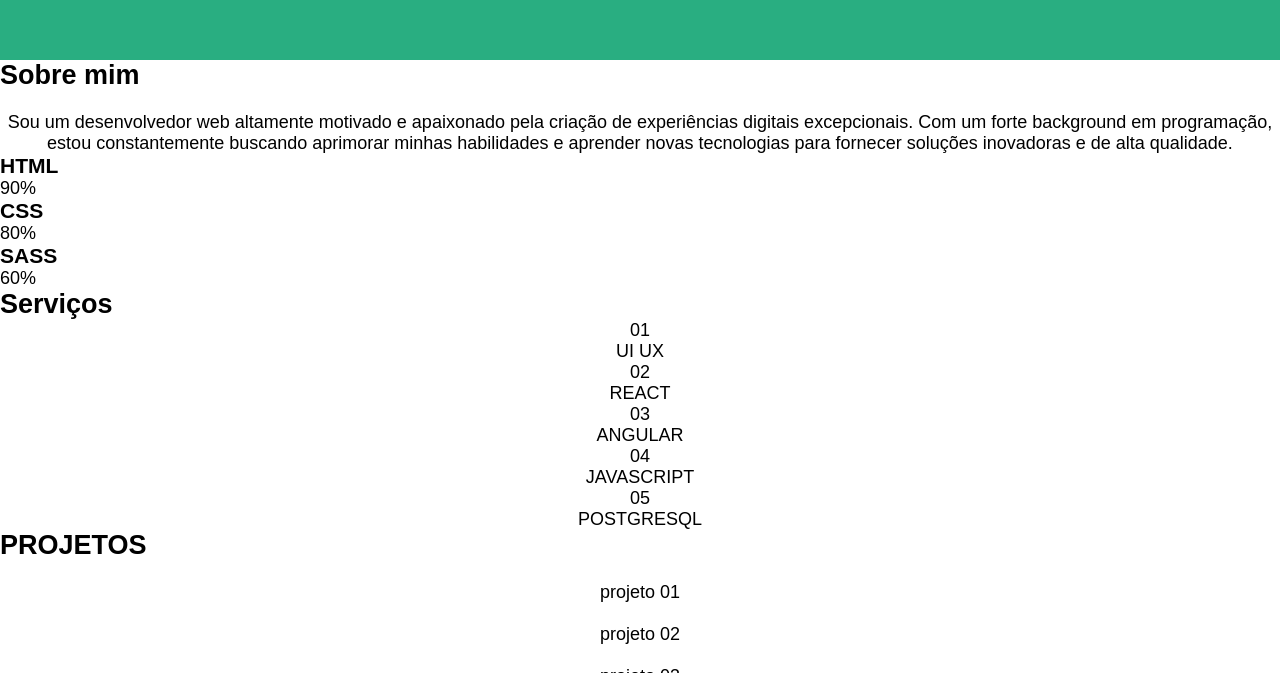
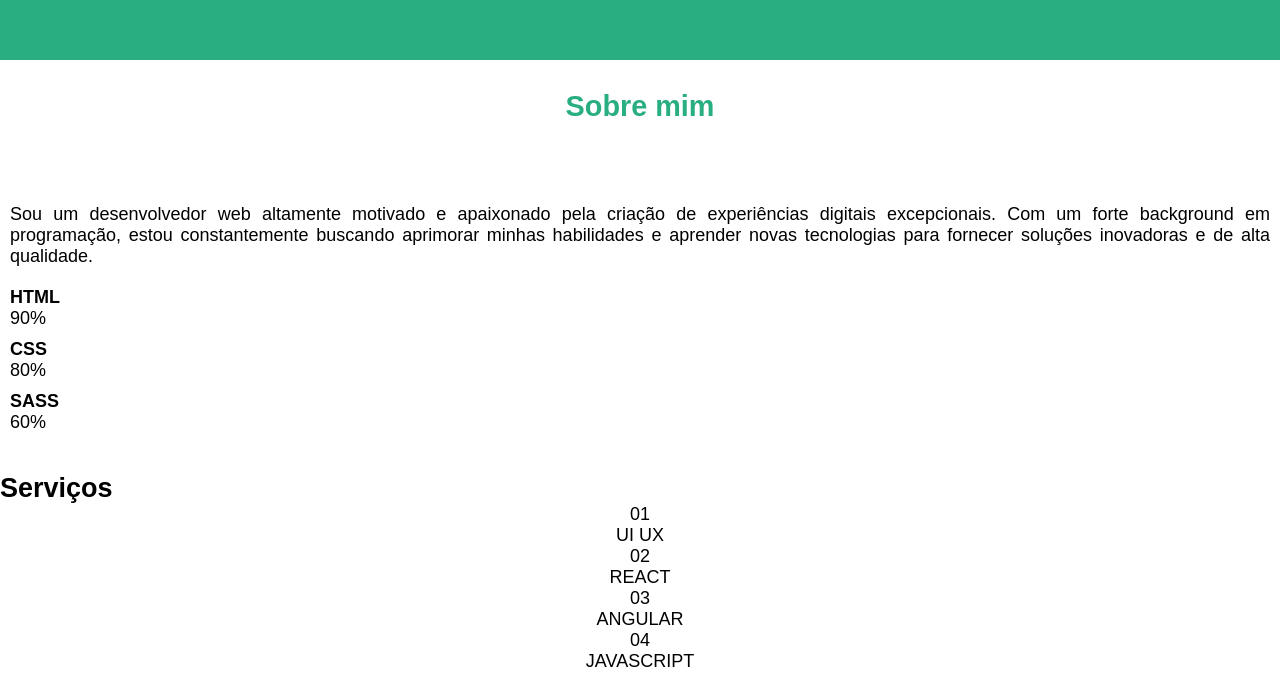
Before and after one commit to FernandoCassioDev/basic-portfolio, a website: page index.html in a window 1280 px wide. Shown: the part 740-1413 px from the top of the page. Drawn offline with Linux system fonts and the light colour scheme.

Commit message:
still working in SCSS

```diff
--- a/style.scss
+++ b/style.scss
@@ -58,6 +58,77 @@ html, body {
             }
         }
     }
+}
 
+.webview {
 
+    .about{
+        width: 100%;
+
+        .container{
+            padding: 10px;
+
+            .title{
+                width: 100%;
+                text-align: center;
+                margin-top: 20px;
+
+                h2{
+                    @include config.font-subtitle;
+                    font-size: 1.6rem;
+                    font-weight: bold;
+                    color: config.$color-green;
+                }
+            }
+
+            .row{
+
+                width: 100%;
+                margin-top: 30px;
+                margin-bottom: 30px;
+
+                .c-photo{
+                    width: 100%;
+                    margin: auto;
+                    margin-bottom: 30px;
+
+                    .img{
+                        width: 100%;
+                        background-size: cover;
+                        background-repeat: no-repeat;
+                        background-position: top;
+                    }
+                }
+
+                .c-description{
+                    width: 100%;
+
+                    p{
+                        @include config.font-paragraph;
+                        text-align: justify;
+                        margin-bottom: 20px;
+                    }
+
+                    .skills{
+                        width: 100%;
+
+                        .h-item{
+                            width: 100%;
+                            margin-bottom: 10px;
+
+                            .h-title{
+                                width: 100%;
+
+                                h3{
+                                    @include config.font-paragraph;
+                                    font-size: 1rem;
+                                    font-weight: bold;
+                                }
+                            }
+                        }
+                    }
+                }
+            }
+        }
+    }
 }
```
Also changed, not shown: assets/css/style.css, 1 other file.
